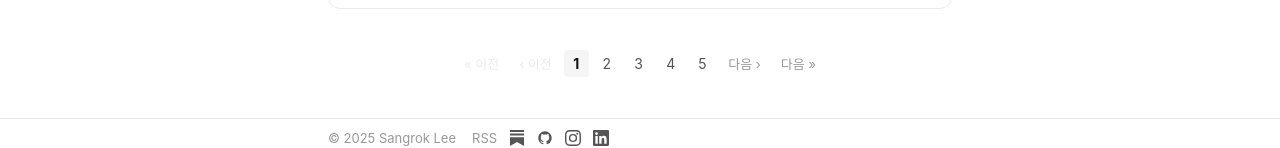
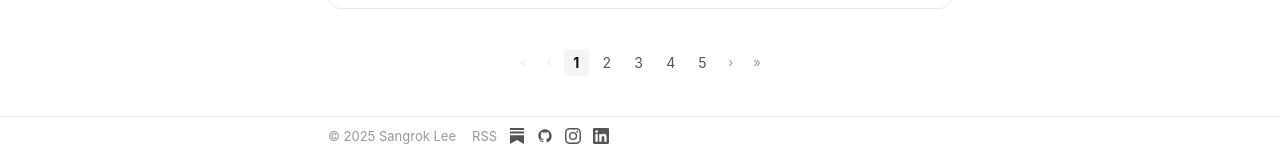
Before and after one commit to orcus07/Inside_Ones_Pensieve, a Next.js app: page / in a window 1280 px wide. Shown: the part 622-770 px from the top of the page. Built offline with nearby package versions, Linux system fonts and the light colour scheme; what marked-footnote would draw is missing.

Commit message:
style: pagination arrows only, no text labels

```diff
--- a/app/HomeClient.tsx
+++ b/app/HomeClient.tsx
@@ -155,10 +155,10 @@ function HomeInner({ koPosts, enPosts }: { koPosts: PostMeta[]; enPosts: PostMet
         {totalPages > 1 && (
           <div className="pagination">
             <button className="page-arrow" onClick={() => goToPage(1)} disabled={currentPage === 1}>
-              « {lang === "en" ? "Prev" : "이전"}
+              «
             </button>
             <button className="page-arrow" onClick={() => goToPage(currentPage - 1)} disabled={currentPage === 1}>
-              ‹ {lang === "en" ? "Prev" : "이전"}
+              ‹
             </button>
             {(() => {
               const pages: number[] = [];
@@ -181,10 +181,10 @@ function HomeInner({ koPosts, enPosts }: { koPosts: PostMeta[]; enPosts: PostMet
               ));
             })()}
             <button className="page-arrow" onClick={() => goToPage(currentPage + 1)} disabled={currentPage === totalPages}>
-              {lang === "en" ? "Next" : "다음"} ›
+              ›
             </button>
             <button className="page-arrow" onClick={() => goToPage(totalPages)} disabled={currentPage === totalPages}>
-              {lang === "en" ? "Next" : "다음"} »
+              »
             </button>
           </div>
         )}
```
